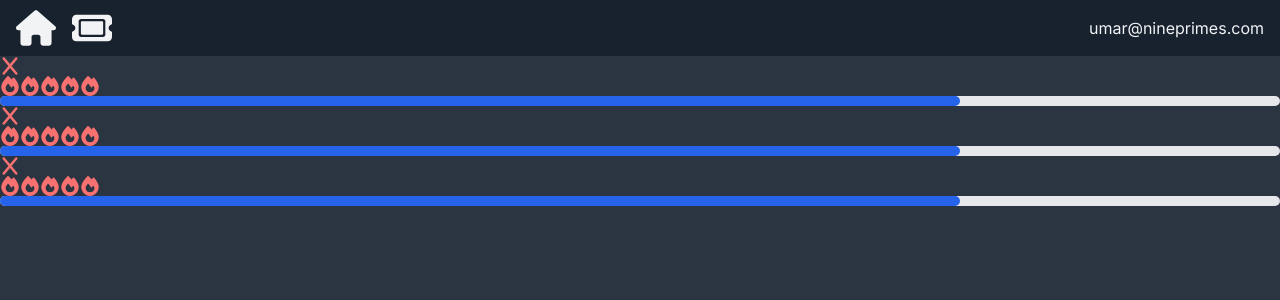
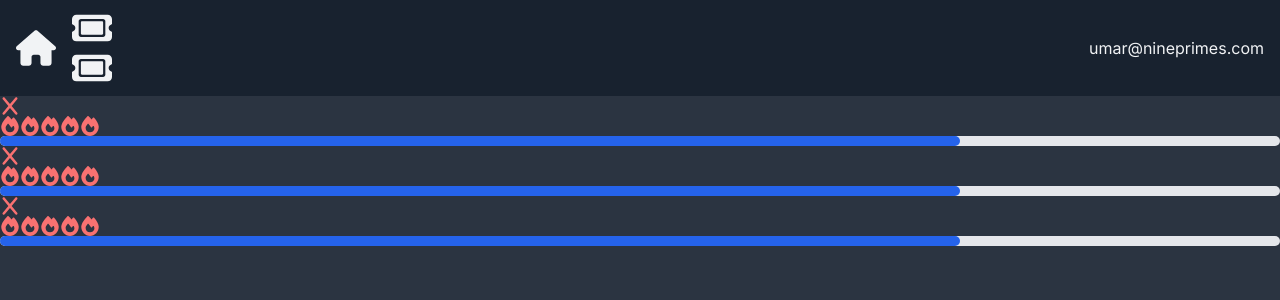
Before and after one commit to Muhammad-Umar-Khan/tickets_fs, a Next.js app: page / in a window 1280 px wide. Shown: the top 300 px of the page. Built offline with nearby package versions, Linux system fonts and the light colour scheme.

Commit message:
ticket icon

```diff
--- a/app/(components)/Nav.tsx
+++ b/app/(components)/Nav.tsx
@@ -11,6 +11,8 @@ const Nav = () => {
         </Link>
         <Link href="ticket/new">
           <FontAwesomeIcon icon={faTicket} className="w-10 h-10" />
+          <FontAwesomeIcon icon={faTicket} className="w-10 h-10" />
+
         </Link>
       </div>
       <div>
```
